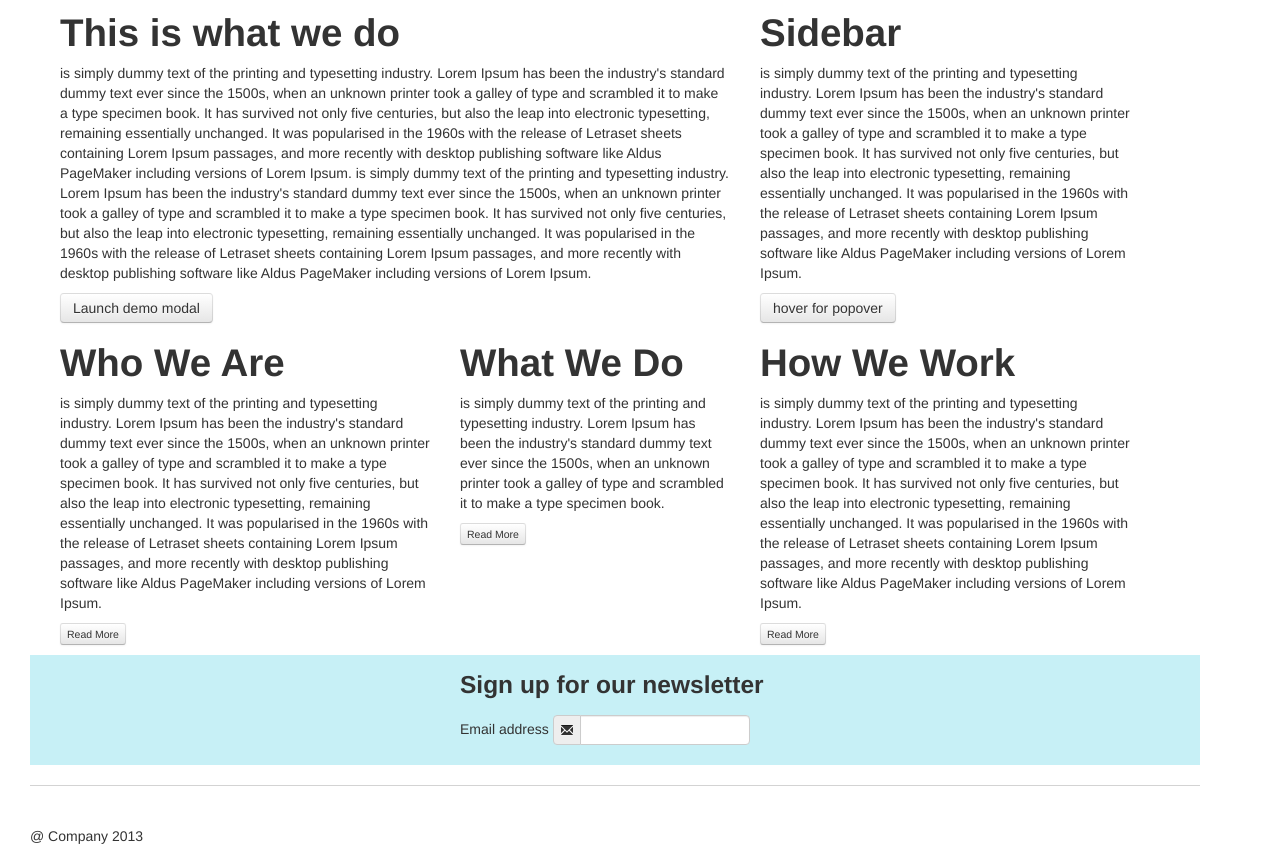
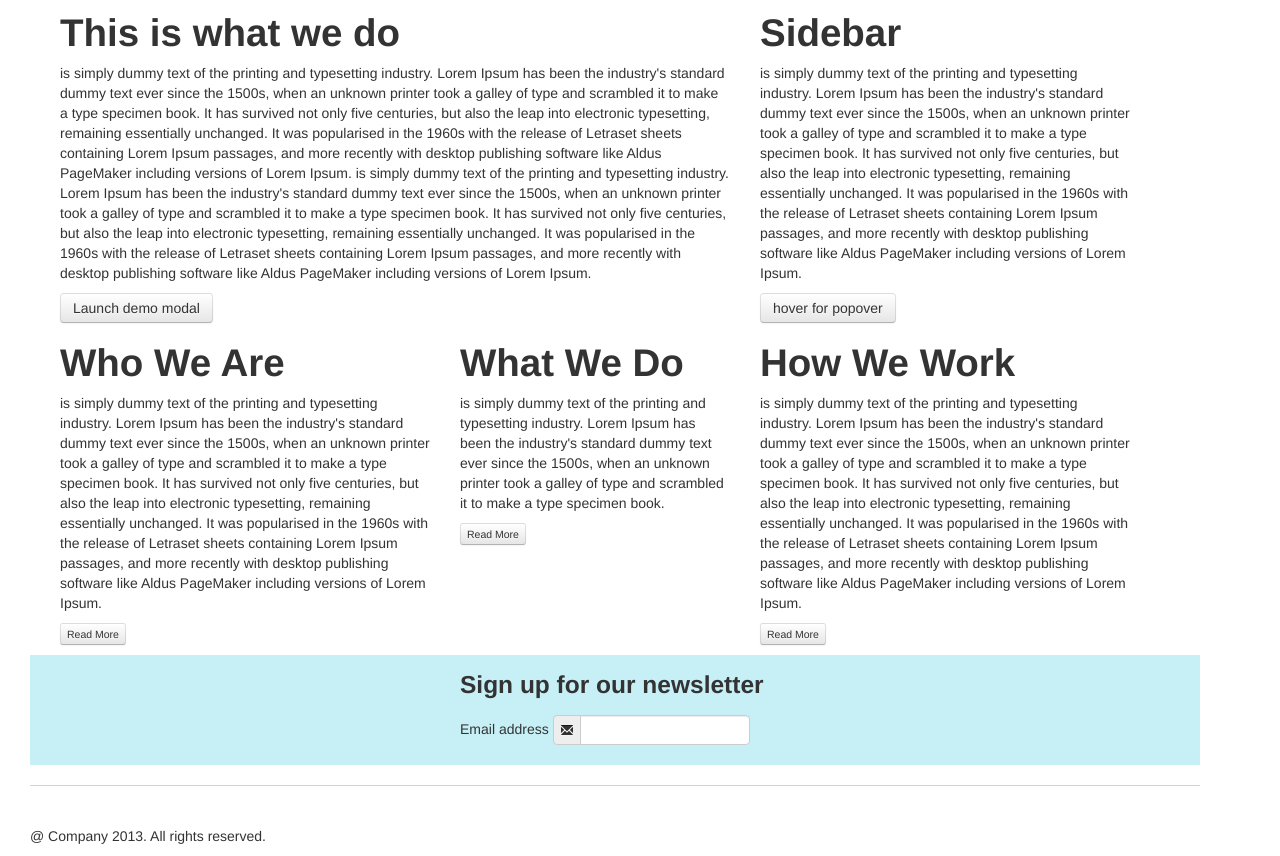
Before and after one commit to nimbleltd/basicBootstrapSite, a plain HTML site: page index.html in a window 1280 px wide. Shown: the part 714-1570 px from the top of the page. Drawn offline with nearby package versions, Linux system fonts and the light colour scheme.

Commit message:
revised footer

```diff
--- a/index.html
+++ b/index.html
@@ -263,7 +263,7 @@
 
 <br></br>
 
-<p>&#64 Company 2013</p>
+<p>&#64 Company 2013. All rights reserved.</p>
 
 <script>
 $(function ()
```
